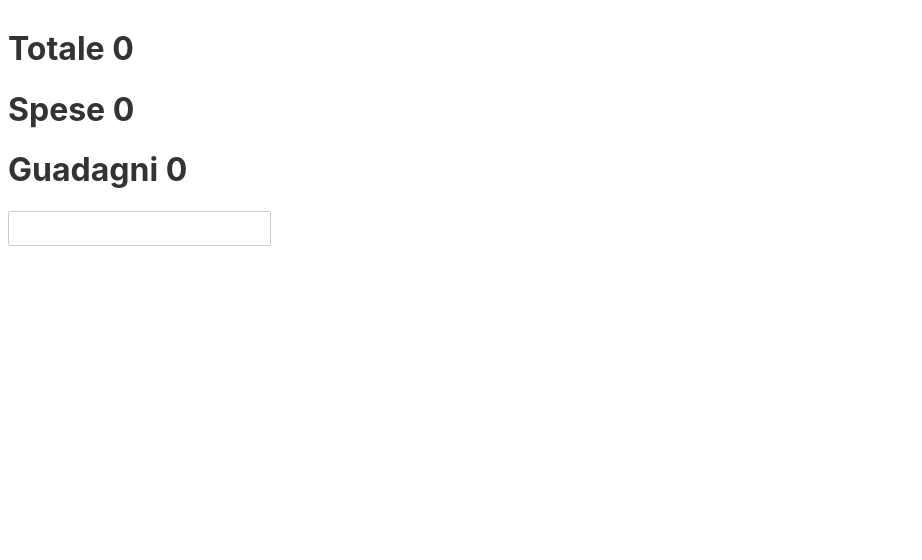
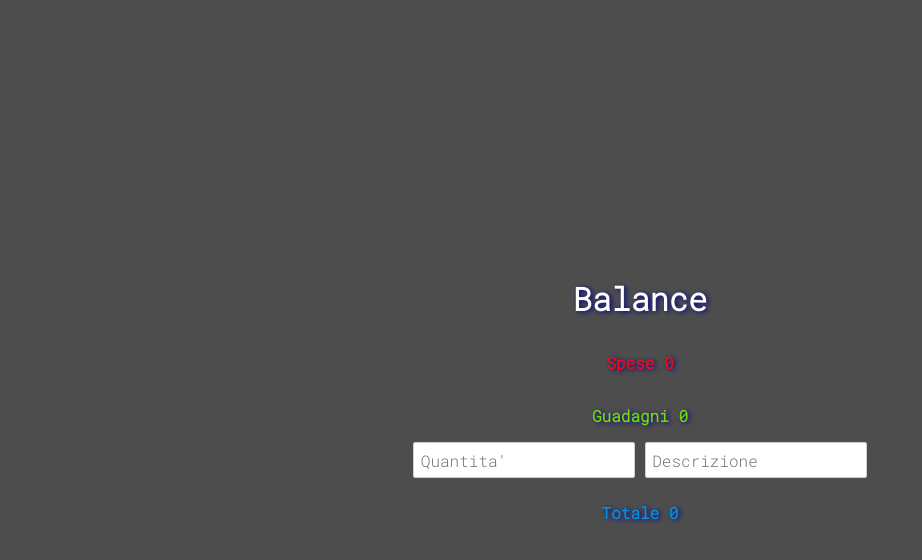
Before and after one commit to Maurizio97/balance_app, a Svelte app: page / in a window 1280 px wide. Shown: the top 560 px of the page, without its empty margins (0-922 px from the left). Built offline with nearby package versions, Linux system fonts and the light colour scheme.

Commit message:
update: style and layout

```diff
--- a/public/global.css
+++ b/public/global.css
@@ -6,8 +6,6 @@ html, body {
 
 body {
 	color: #333;
-	margin: 0;
-	padding: 8px;
 	box-sizing: border-box;
 	font-family: -apple-system, BlinkMacSystemFont, "Segoe UI", Roboto, Oxygen-Sans, Ubuntu, Cantarell, "Helvetica Neue", sans-serif;
 }
@@ -61,3 +59,14 @@ button:not(:disabled):active {
 button:focus {
 	border-color: #666;
 }
+
+* {
+	padding: 0;
+	margin: 0;
+	box-sizing: border-box;
+}
+:root {
+	--blue: #0094e4;
+	--red: #f00c18;
+	--green: #70e000;
+}
--- a/src/App.svelte
+++ b/src/App.svelte
@@ -1,9 +1,10 @@
 <script>
-    let totalSpese    = 0;
-    let gain     = 0;
-    let expenses = 0;
-    let input    = null;
-    let date = new Date();
+    let totalSpese = 0;
+    let gain       = 0;
+    let expenses   = 0;
+    let input      = null;
+    let date       = new Date();
+    let text       = ''
 
     /* struttura dati da salvare nel local storage */
     let spese = {
@@ -109,21 +110,54 @@
         if (e.charCode === 13 && input !== 0) {
             input > 0 ? (expenses += input) : (gain += input);
 
-            total = expenses + gain;
+            totalSpese = expenses + gain;
             input = null;
+            text  = null;
         }
     }
 </script>
 
 <main>
-    <h1>Totale {totalSpese}</h1>
-    <h1>Spese {gain}</h1>
-    <h1>Guadagni {expenses}</h1>
+    <div class="container">
+        <h1 class="title"><span>Balance</span></h1>
+        <h4 class="title red">Spese {gain}</h4>
+        <h4 class="title green plus_app_fill">Guadagni {expenses}</h4>
+        <div>
+            <input type="number" bind:value={input} on:keypress={addValue} placeholder="Quantita'"/>
+            <input type="text" bind:value={text} on:keypress={addValue} placeholder="Descrizione">
+        </div>
+        <h4 class="title blue">Totale {totalSpese}</h4>
 
-    <div>
-        <input type="number" bind:value={input} on:keypress={addValue} />
     </div>
 </main>
 
 <style>
+    @import url('https://fonts.googleapis.com/css2?family=Roboto+Mono:wght@100;200;300&display=swap');
+    .container {
+        font-family: 'Roboto Mono', monospace;
+        background-color: rgb(78, 77, 77);
+        color: white;
+        height: 100vh;
+        display: flex;
+        flex-direction: column;
+        justify-content: center;
+        align-items: center;
+    }
+    .title {
+        text-shadow: 2px 1px 5px darkblue;
+        margin: 1rem 0;
+
+    }
+    div {
+        text-align: center;
+    }
+    .blue {
+        color: var(--blue);
+    }
+    .red {
+        color: var(--red);
+    }
+    .green {
+        color: var(--green);
+    }
 </style>
```
